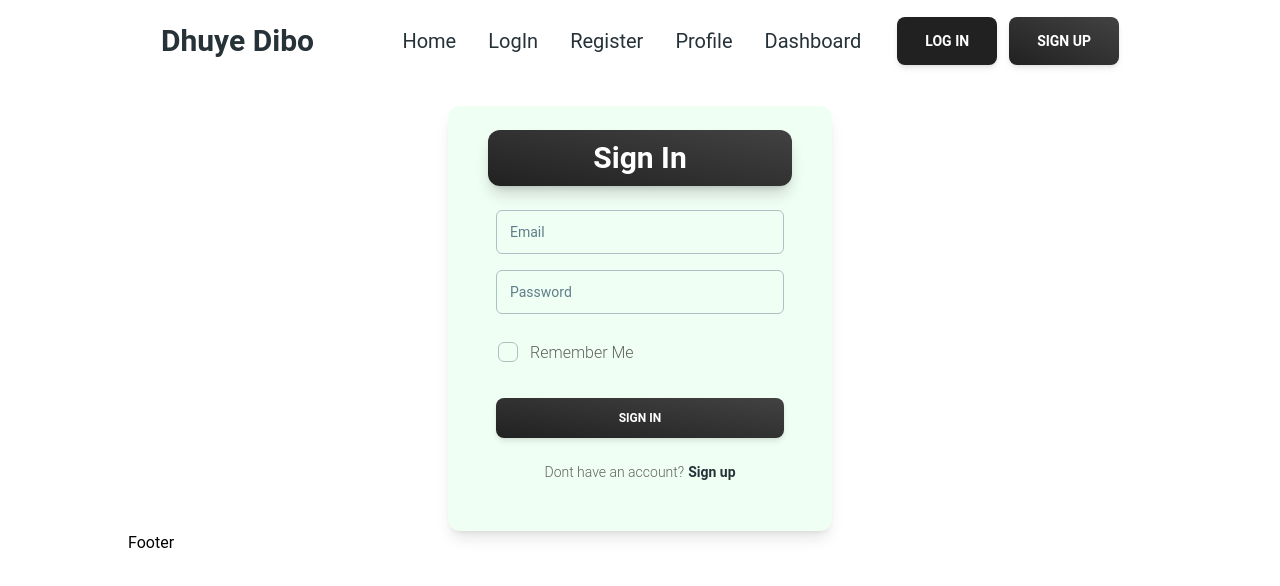
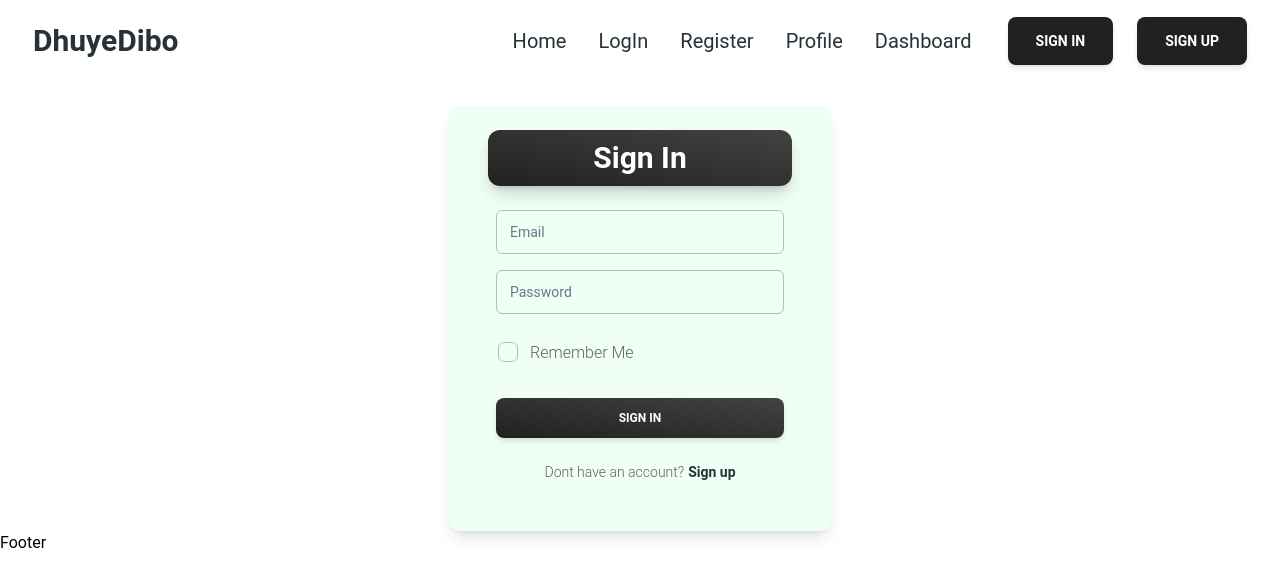
Before and after one commit to Asad9340/LogIn-LogOut-Validation, a React (Vite) app: page /login in a window 1280 px wide. Shown: the top 586 px of the page. Built offline with nearby package versions, Linux system fonts and the light colour scheme; no server answers.

Commit message:
ignore firebase file and logout button added

```diff
--- a/src/Hook/AuthProvider.jsx
+++ b/src/Hook/AuthProvider.jsx
@@ -1,6 +1,6 @@
 import { createContext, useEffect, useState } from 'react';
 import auth from './../Firebase/firebase-config';
-import { createUserWithEmailAndPassword, onAuthStateChanged, signInWithEmailAndPassword } from 'firebase/auth';
+import { createUserWithEmailAndPassword, onAuthStateChanged, signInWithEmailAndPassword, signOut } from 'firebase/auth';
 
 export const AuthContext = createContext(null);
 function AuthProvider({ children }) {
@@ -18,8 +18,11 @@ function AuthProvider({ children }) {
         unsubscribe();
       }
     })
-  },[])
-  const authInfo = { user,createUser, logInUser };
+  }, [])
+  const logOut = () => {
+    signOut(auth);
+  }
+  const authInfo = {logOut, user,createUser, logInUser };
   return (
     <AuthContext.Provider value={authInfo}>
       {children}
--- a/src/Layout/Layout.jsx
+++ b/src/Layout/Layout.jsx
@@ -1,10 +1,10 @@
-import { Outlet } from "react-router-dom"
-import NavigationBar from "../Pages/Shared/NavigationBar/NavigationBar"
-import Footer from "../Pages/Shared/Footer/Footer"
+import { Outlet } from 'react-router-dom';
+import NavigationBar from '../Pages/Shared/NavigationBar/NavigationBar';
+import Footer from '../Pages/Shared/Footer/Footer';
 
 function Layout() {
   return (
-    <div className=" max-w-5xl mx-auto">
+    <div className=" max-w-7xl mx-auto">
       <NavigationBar />
       <Outlet />
       <Footer />
@@ -12,4 +12,4 @@ function Layout() {
   );
 }
 
-export default Layout
+export default Layout;
--- a/src/Pages/Shared/LogInRegister/LogIn.jsx
+++ b/src/Pages/Shared/LogInRegister/LogIn.jsx
@@ -9,7 +9,6 @@ function LogIn() {
     e.preventDefault();
     const userEmail = e.target.email.value;
     const userPassword = e.target.password.value;
-    console.log(userEmail, userPassword);
     logInUser(userEmail, userPassword)
       .then(result => console.log(result.user))
       .catch(error => console.log(error));
--- a/src/Pages/Shared/NavigationBar/NavigationBar.jsx
+++ b/src/Pages/Shared/NavigationBar/NavigationBar.jsx
@@ -5,14 +5,20 @@ import {
   Button,
   IconButton,
   Collapse,
+  Tooltip,
+  Avatar,
 } from '@material-tailwind/react';
 import { Link } from 'react-router-dom';
 import { AuthContext } from '../../../Hook/AuthProvider';
 
 function NavigationBar() {
   const [openNav, setOpenNav] = React.useState(false);
-  const { user } = useContext(AuthContext)
-  console.log(user);
+  const { user, logOut } = useContext(AuthContext);
+  const handleLogOut = () => {
+    logOut()
+      .then(() => console.log('current user logout successfully'))
+      .catch((error) => console.log(error));
+  };
   React.useEffect(() => {
     window.addEventListener(
       'resize',
@@ -83,29 +89,58 @@ function NavigationBar() {
             href="#"
             className="mr-4 cursor-pointer py-1.5 font-semibold md:font-bold text-2xl md:text-3xl"
           >
-            Dhuye Dibo
+            DhuyeDibo
           </Typography>
           <div className="flex items-center gap-4">
             <div className="mr-4 hidden lg:block">{navList}</div>
             <div className="flex items-center gap-x-3">
+              <div>
+                {user?.email ? (
+                  user.email
+                ) : (
                   <Link to="/login">
+                    <Button fullWidth variant="filled" size="lg" className="">
+                      <span>Sign In</span>
+                    </Button>
+                  </Link>
+                )}
+              </div>
+              <div>
+                {user && (
+                  <Tooltip content="Tania Andrew">
+                    <Avatar
+                      size="sm"
+                      variant="circular"
+                      alt="tania andrew"
+                      src={
+                        user?.photoURl
+                          ? user.photoURL
+                          : 'https://images.unsplash.com/photo-1633332755192-727a05c4013d?ixlib=rb-1.2.1&ixid=MnwxMjA3fDB8MHxwaG90by1wYWdlfHx8fGVufDB8fHx8&auto=format&fit=crop&w=1480&q=80'
+                      }
+                      className="border-2 border-white hover:z-10"
+                    />
+                  </Tooltip>
+                )}
+              </div>
+              <div>
+                {user ? (
                   <Button
+                    onClick={handleLogOut}
+                    fullWidth
                     variant="filled"
                     size="lg"
-                  className="hidden lg:inline-block"
+                    className=""
                   >
-                  <span>Log In</span>
+                    <span>LogOut</span>
                   </Button>
-              </Link>
-              <Link to="/register">
-                <Button
-                  variant="gradient"
-                  size="lg"
-                  className="hidden lg:inline-block"
-                >
+                ) : (
+                  <Link to='/register'>
+                    <Button fullWidth variant="filled" size="lg" className="">
                       <span>Sign Up</span>
                     </Button>
                   </Link>
+                )}
+              </div>
             </div>
             <IconButton
               variant="text"
```
Also changed, not shown: 1 other file (tests, documents, lock files or other folders). Lines whose indentation alone changed are shown as unchanged.
